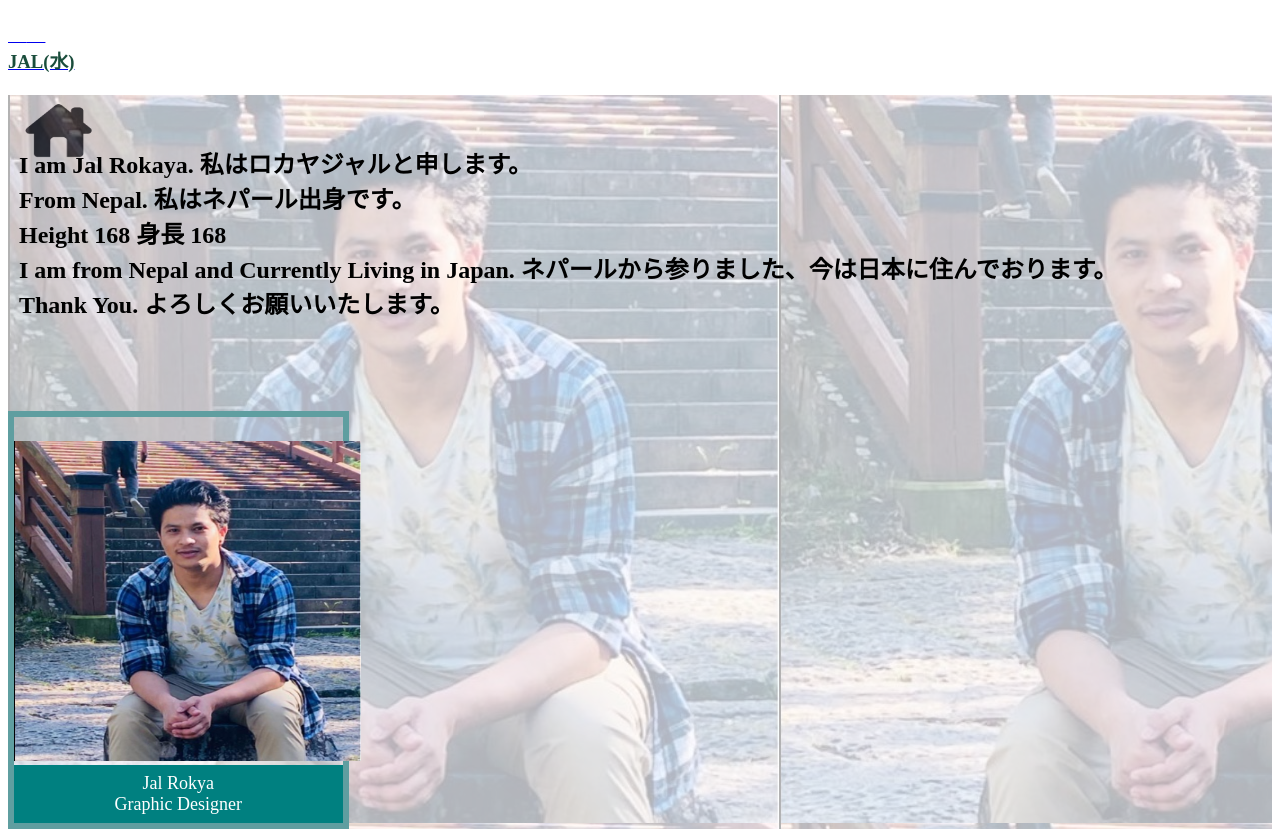
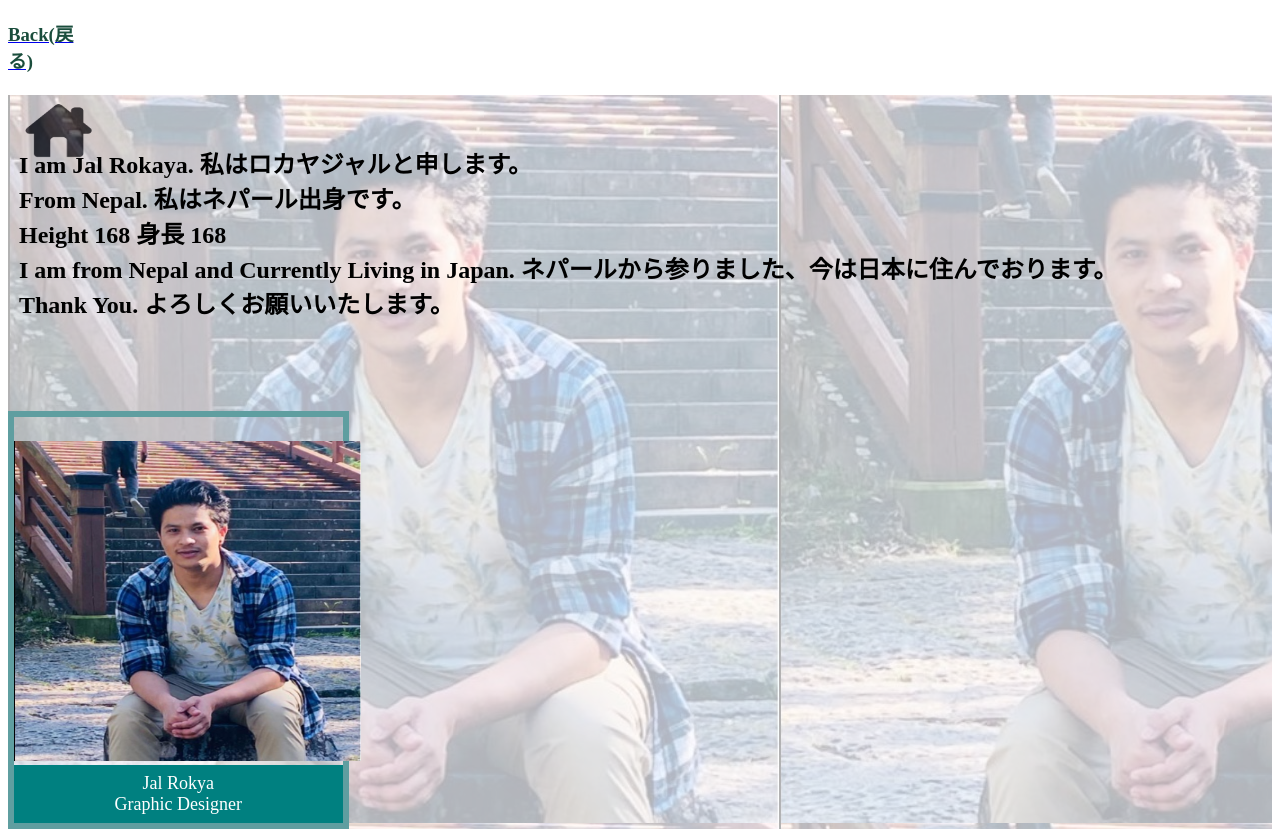
Before and after one commit to jalrokaya/jalwebsite, a plain HTML site: page aboutme.html in a window 1280 px wide. Drawn offline with Linux system fonts and the light colour scheme.

Commit message:
Update aboutme.html

```diff
--- a/aboutme.html
+++ b/aboutme.html
@@ -12,7 +12,7 @@
    onclick = "location.href = 'index.html'"
    title = "Click on me to go back to HomePage"/> -->
    <a href = "index.html" title = "Click on me to go back to HomePage" >
-     <h3 style = "color:hsl(161, 50%, 20%)">　　JAL(水)</h3>
+     <h3 style = "color:hsl(161, 50%, 20%)">Back(戻る)</h3>
      <img src = "home.png" height = "80px" width = "100px"  />
    </a>
 </div>
```
